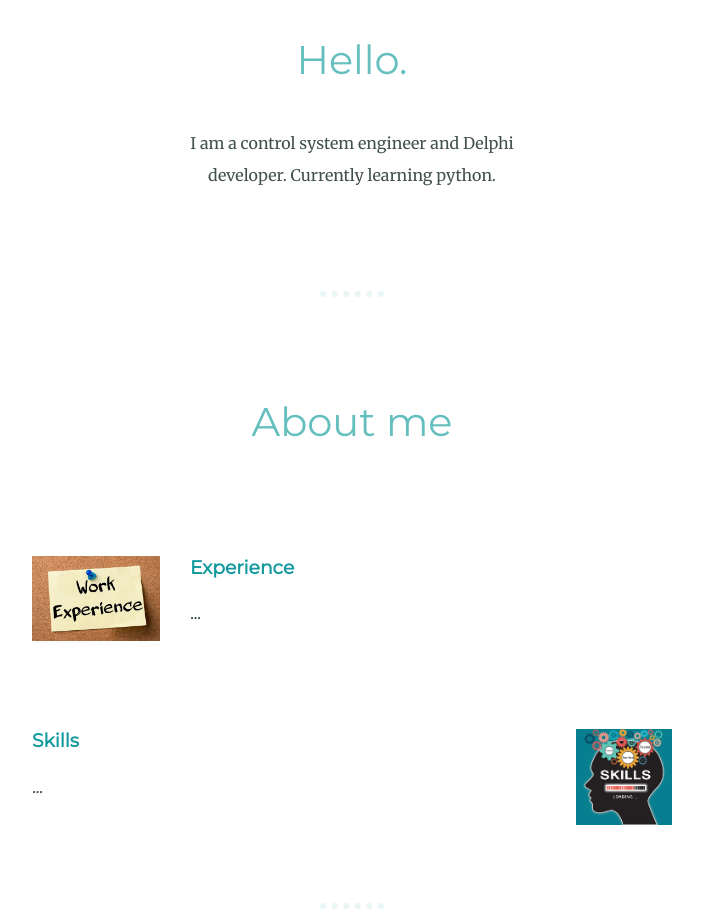
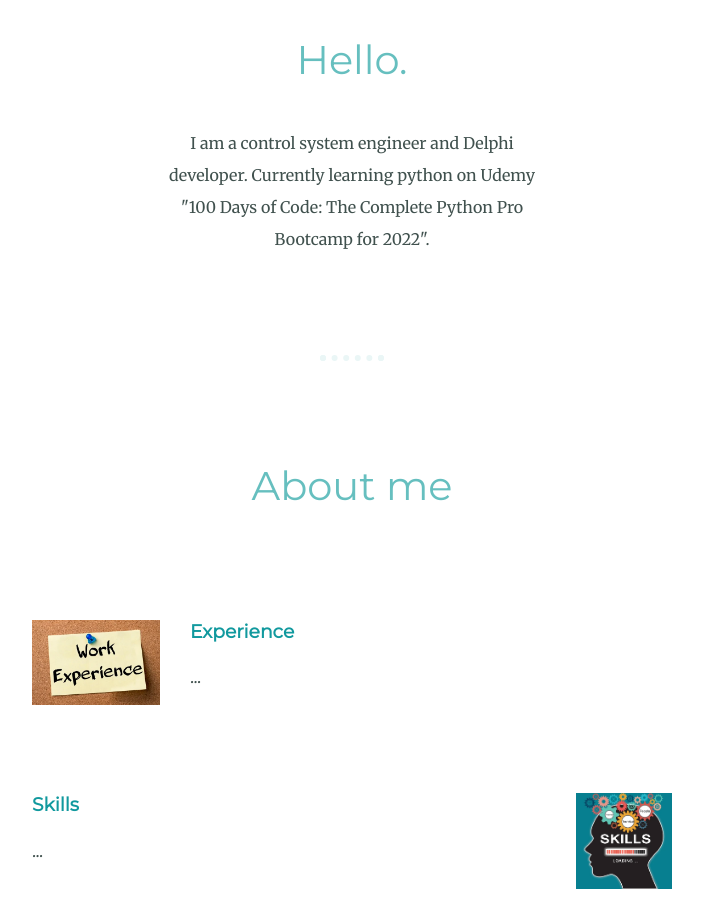
Before and after one commit to helsing85/helsing85.github.io, a plain HTML site: page index.html in a window 1280 px wide. Shown: the part 1121-2045 px from the top of the page, without its empty margins (288-991 px from the left). Drawn offline with Linux system fonts and the light colour scheme.

Commit message:
about me update

```diff
--- a/index.html
+++ b/index.html
@@ -24,7 +24,7 @@
     <div class="profile">
       <div class="circular--landscape"> <img src="images/buzzard2.png" alt="profile-img"/> </div>
       <h2>Hello.</h2>
-      <p class="intro">I am a control system engineer and Delphi developer. Currently learning python.</p>
+      <p class="intro">I am a control system engineer and Delphi developer. Currently learning python on Udemy "100 Days of Code: The Complete Python Pro Bootcamp for 2022".</p>
     </div>
     <hr>
     <div class="skills">
```
